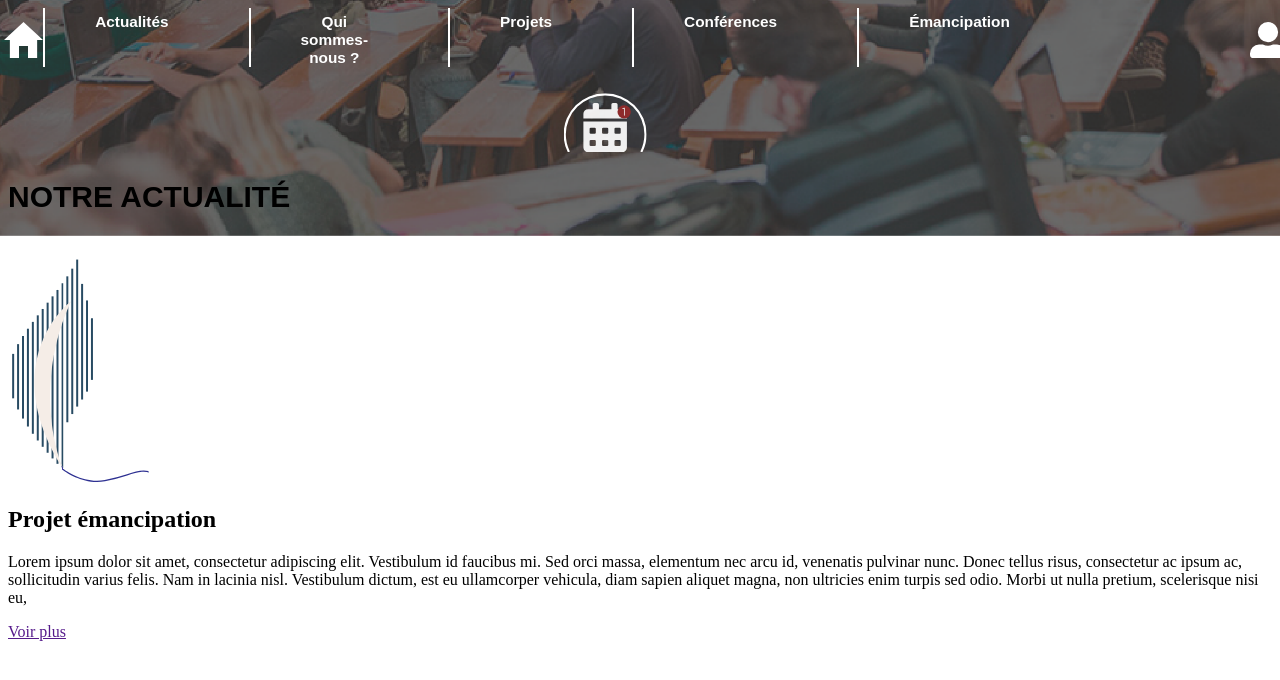
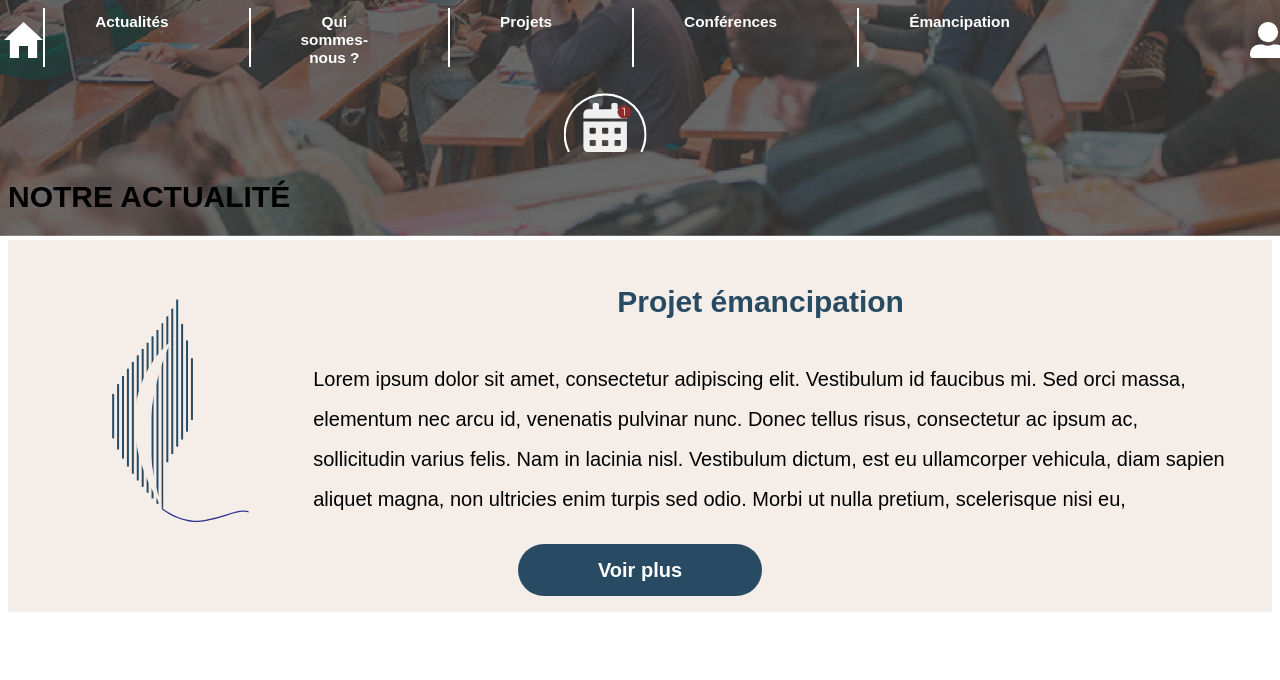
Before and after one commit to ClementTorchiat/projets3, a website: page actualites.html in a window 1280 px wide. Shown: the top 680 px of the page. Drawn offline with Linux system fonts and the light colour scheme; a web font is replaced by a local one.

Commit message:
débuts page actualités

```diff
--- a/actualites.html
+++ b/actualites.html
@@ -26,17 +26,24 @@
             <img src="images/img/fondheader2.png" alt="fond" class="fond-header">
             <img src="images/icones/actualites.svg" alt="actualités" class="icones-header">
             <h1>NOTRE ACTUALITÉ</h1>
+        </header>
         <main>
             <div id="actualités-1">
+                <div class="flex">
+                    <div class="gauche">
                         <a href=""><img src="images/icones/logo-emancipation.svg" alt="émancipation"></a>
+                    </div>
+                    <div class="droite">
                         <h2>Projet émancipation</h2>
                         <p>Lorem ipsum dolor sit amet, consectetur adipiscing elit. Vestibulum id faucibus mi. Sed orci massa, elementum nec arcu id, venenatis pulvinar nunc. Donec tellus risus, consectetur ac ipsum ac, sollicitudin varius felis. Nam in lacinia nisl. Vestibulum dictum, est eu ullamcorper vehicula, diam sapien aliquet magna, non ultricies enim turpis sed odio. Morbi ut nulla pretium, scelerisque nisi eu, </p>
+                    </div>
+                </div>
+
                 <a href="" class="voir-plus">Voir plus</a>
             </div>
             <div id="actualités-2">
 
             </div>
         </main>
-        </header>
     </body>
 </html>
--- a/css/menu.less
+++ b/css/menu.less
@@ -1,4 +1,5 @@
 @import url('https://fonts.googleapis.com/css2?family=Raleway:ital,wght@0,100;0,200;0,300;0,400;0,500;0,600;0,700;0,800;0,900;1,100;1,200;1,300;1,400;1,500;1,600;1,700;1,800;1,900&display=swap');
+@import url('https://fonts.googleapis.com/css2?family=Oxygen:wght@300;400;700&display=swap');
 
 body {
   overflow-x: hidden;
@@ -201,3 +202,63 @@ h1 {
   position: absolute;
   top: 20%;
 }
+
+#actualités-1 {
+  background-color: #F5EDE7;
+  width: 100%;
+  text-align: center;
+  padding-bottom: 30px;
+  @media screen and (min-width: 800px) {
+    padding-top: 20px;
+  }
+}
+
+.gauche :first-child{
+  margin: auto;
+  @media screen and (min-width: 800px) {
+    padding-left: 50px;
+    padding-top: 20px;
+  }
+}
+
+#actualités-1 h2 {
+  font-family: Oxygen, sans-serif;
+  font-weight: bold;
+  font-size: 1.875rem;
+  text-align: center;
+  color: #284B63;
+  @media screen and (min-width: 800px) {
+
+  }
+}
+
+#actualités-1 p {
+  font-family: Raleway, sans-serif;
+  font-size: 1.25rem;
+  line-height: 40px;
+  margin: 40px 44px;
+  text-align: left;
+  @media screen and (min-width: 800px) {
+    padding-left: 20px;
+  }
+}
+
+.voir-plus {
+  font-family: Raleway, sans-serif;
+  font-weight: bold;
+  font-size: 1.25rem;
+  text-decoration: none;
+  color: white;
+  width: 250px;
+  margin-left: auto;
+  margin-right: auto;
+  background-color: #284B63;
+  border-radius: 50px;
+  padding: 15px 80px;
+}
+
+.flex {
+  @media screen and (min-width: 800px) {
+    display: flex;
+  }
+}
```
Also changed, not shown: css/menu.css, 1 other file. Lines whose indentation alone changed are shown as unchanged.
